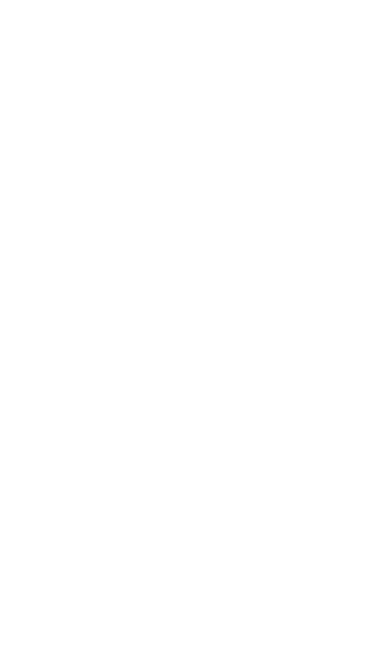
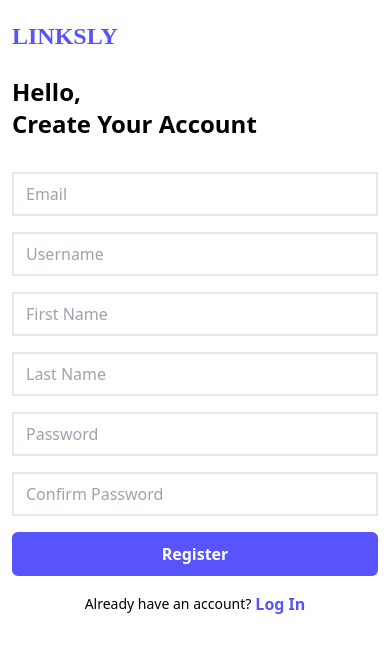
Before and after one commit to lokaimoma/url-shotner-frontend, an Angular app: page /register in a window 390 px wide. Before the commit this address led to /. Shown: the top 652 px of the page. Built offline with nearby package versions, Linux system fonts and the light colour scheme.

Commit message:
Complete register ui for mobile

```diff
--- a/src/app/app-routing.module.ts
+++ b/src/app/app-routing.module.ts
@@ -1,8 +1,12 @@
 import { NgModule } from '@angular/core';
 import { RouterModule, Routes } from '@angular/router';
+import { RegisterComponent } from './components/register/register.component';
 import { WelcomeComponent } from './components/welcome/welcome.component';
 
-const routes: Routes = [{ path: '', component: WelcomeComponent }];
+const routes: Routes = [
+  { path: '', component: WelcomeComponent },
+  { path: 'register', component: RegisterComponent },
+];
 
 @NgModule({
   imports: [RouterModule.forRoot(routes)],
--- a/src/app/components/register/register.component.html
+++ b/src/app/components/register/register.component.html
@@ -1 +1,67 @@
-<p>register works!</p>
+<main class="p-3">
+  <h3 class="py-2 logo text-clr_primary text-2xl">LINKSLY</h3>
+  <div class="py-4">
+    <h3 class="font-bold text-2xl">Hello,</h3>
+    <h3 class="font-bold text-2xl">Create Your Account</h3>
+  </div>
+  <form class="flex flex-col gap-4 py-4">
+    <input
+      class="px-3 py-2 border-2 w-[100%] outline-none focus:border-clr_primary"
+      type="email"
+      name="email"
+      id="email"
+      placeholder="Email"
+    />
+
+    <input
+      class="px-3 py-2 border-2 w-[100%] outline-none focus:border-clr_primary"
+      type="text"
+      name="username"
+      id="username"
+      placeholder="Username"
+    />
+
+    <input
+      class="px-3 py-2 border-2 w-[100%] outline-none focus:border-clr_primary"
+      type="text"
+      name="fname"
+      id="fname"
+      placeholder="First Name"
+    />
+
+    <input
+      class="px-3 py-2 border-2 w-[100%] outline-none focus:border-clr_primary"
+      type="text"
+      name="lname"
+      id="lname"
+      placeholder="Last Name"
+    />
+
+    <input
+      class="px-3 py-2 border-2 w-[100%] outline-none focus:border-clr_primary"
+      type="password"
+      name="password"
+      id="password"
+      placeholder="Password"
+    />
+
+    <input
+      class="px-3 py-2 border-2 w-[100%] outline-none focus:border-clr_primary"
+      type="password"
+      name="cpassword"
+      id="cpassword"
+      placeholder="Confirm Password"
+    />
+
+    <input
+      class="text-white border-2 border-clr_primary bg-clr_primary py-2 font-bold rounded-md cursor-pointer hover:bg-white hover:text-clr_primary transition-colors"
+      type="submit"
+      value="Register"
+    />
+  </form>
+
+  <div class="flex items-center gap-1 justify-center">
+    <p class="text-sm">Already have an account?</p>
+    <a class="text-clr_primary font-bold" href="#">Log In</a>
+  </div>
+</main>
--- a/src/app/components/welcome/welcome.component.html
+++ b/src/app/components/welcome/welcome.component.html
@@ -3,7 +3,7 @@
     id="head"
     class="bg-clr_primary text-white mb-[100px] py-3 relative sm:h-[400px]"
   >
-    <h3 class="text-[2rem] font-bold px-2">LINKSLY</h3>
+    <h3 class="text-[2rem] px-2 logo">LINKSLY</h3>
     <h3 class="text-center text-2xl font-medium py-5">
       The next gen FREE url shortner
     </h3>
@@ -16,7 +16,7 @@
       >
       <a
         class="border-2 py-1 px-6 rounded-full w-max font-bold hover:bg-white hover:text-clr_primary"
-        href="#"
+        routerLink="/register"
         >Register</a
       >
     </div>
--- a/src/styles.css
+++ b/src/styles.css
@@ -1,6 +1,8 @@
 @tailwind base;
 @tailwind components;
 @tailwind utilities;
+
+@import url('https://fonts.googleapis.com/css2?family=Proza+Libre:wght@700&display=swap');
 
 .custom-shape-divider-bottom-1650551092 {
     position: absolute;
@@ -22,3 +24,7 @@
 .custom-shape-divider-bottom-1650551092 .shape-fill {
     fill: #FFFFFF;
 }
+
+.logo {
+    @apply font-logo-font font-bold
+}
--- a/tailwind.config.js
+++ b/tailwind.config.js
@@ -5,6 +5,9 @@
       colors: {
         clr_primary: "#5754FE",
       },
+      fontFamily: {
+        "logo-font": ["Proza Libre"],
+      },
     },
   },
   plugins: [],
```
Also changed, not shown: src/assets/auth_bg.jpg (added).
